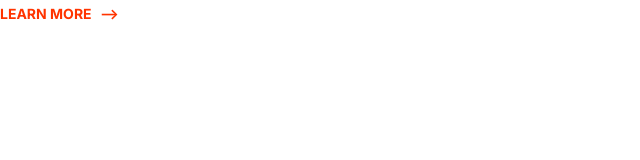
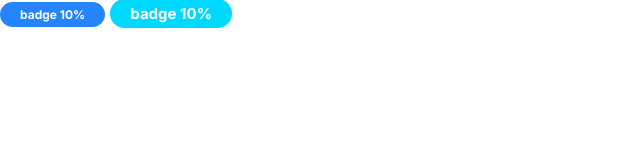
Before and after one commit to sadeghtavakoli/sadify, a plain HTML site: page index.html in a window 1280 px wide. Shown: the whole page, without its empty margins (0-640 px from the left). Drawn offline with Linux system fonts and the light colour scheme.

Commit message:
Build badge components.

```diff
--- a/css/style.css
+++ b/css/style.css
@@ -74,3 +74,31 @@ a {
     font-size: 1.4rem;
   }
 }
+/* Badges */
+.badge {
+  border-radius: 20px;
+  font-size: 2rem;
+  font-weight: 600;
+  padding: 0.5rem 2rem;
+  white-space: nowrap;
+}
+.badge--primary {
+  background: var(--color-primary);
+  color: white;
+}
+.badge--secondary {
+  background: var(--color-secondary);
+  color: white;
+}
+.badge--small {
+  font-size: 1.6rem;
+}
+
+@media screen and (min-width: 1024px) {
+  .badge {
+    font-size: 1.5rem;
+  }
+  .badge--small {
+    font-size: 1.2rem;
+  }
+}
--- a/index.html
+++ b/index.html
@@ -17,12 +17,7 @@
     <title>Sadify</title>
   </head>
   <body>
-    <a
-      class="link-arrow"
-      href="http://google.com"
-      target="_blank"
-      rel="noopener noreferrer"
-      >Learn More</a
-    >
+    <span class="badge badge--primary badge--small">badge 10%</span>
+    <span class="badge badge--secondary">badge 10%</span>
   </body>
 </html>
```
Also changed, not shown: components/badges.html (added, +2 -0 lines).
